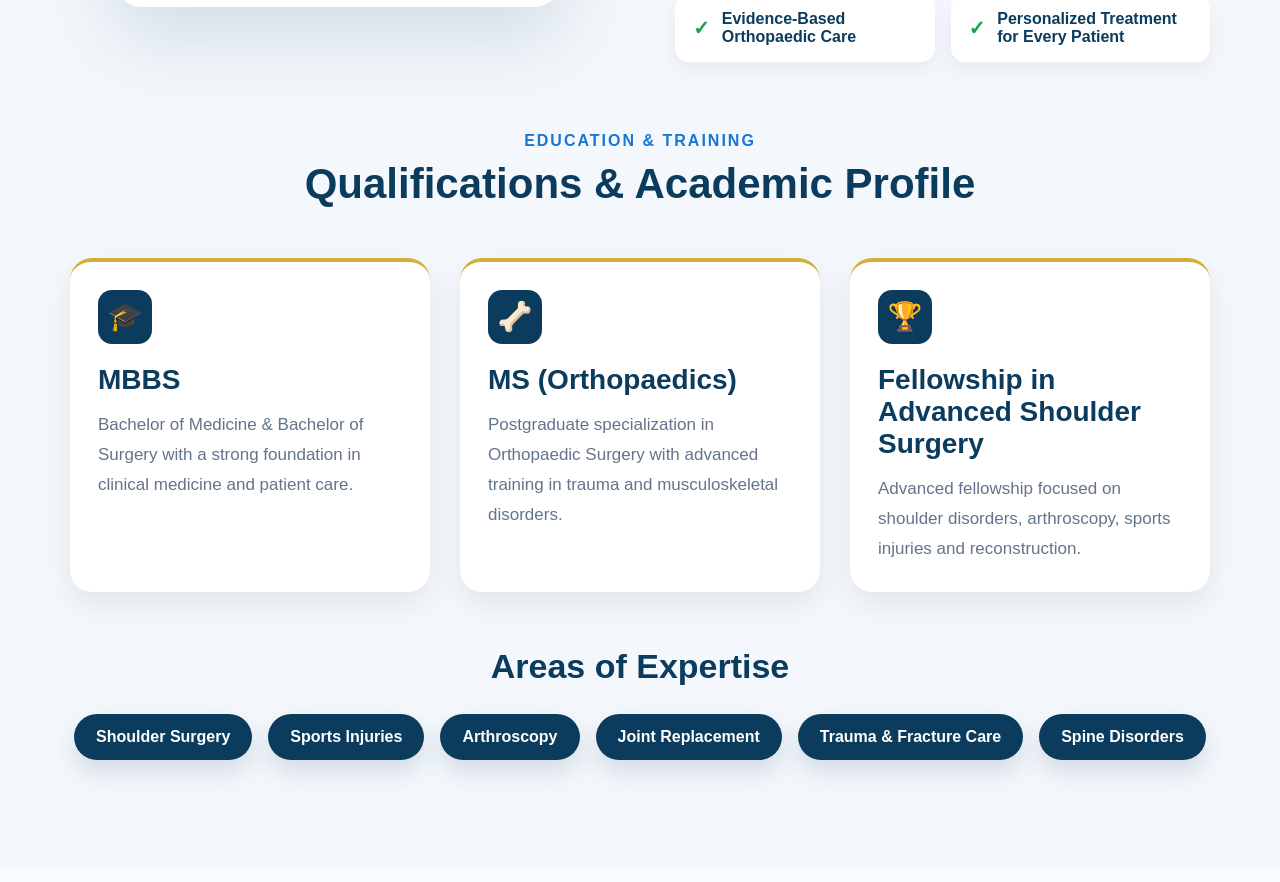
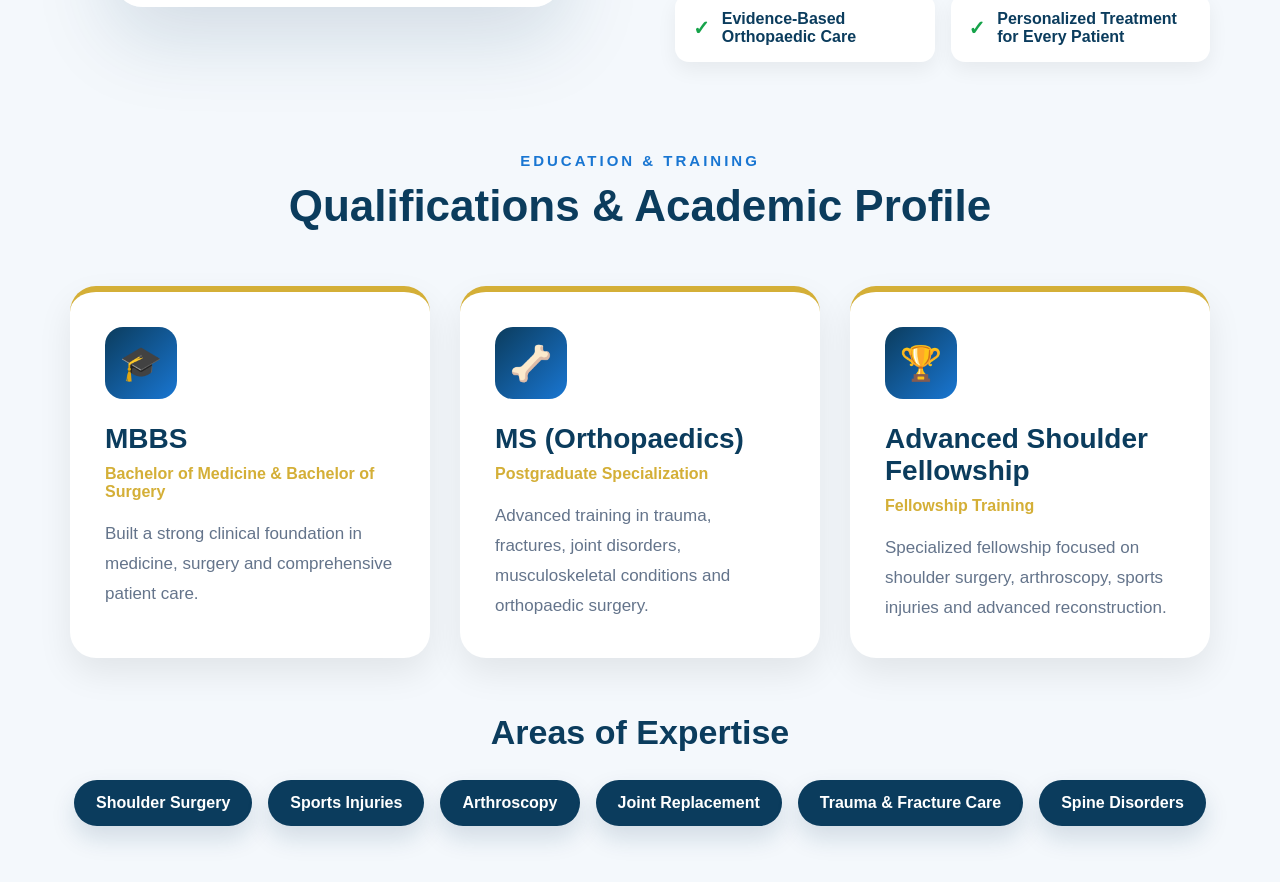
Before and after one commit to drishaanortho/drishaanortho-website, a Next.js app: page / in a window 1280 px wide. Shown: the part 1720-2602 px from the top of the page. Built offline with nearby package versions, Linux system fonts and the light colour scheme.

Commit message:
Update Qualifications.tsx

```diff
--- a/components/about/Qualifications.tsx
+++ b/components/about/Qualifications.tsx
@@ -3,37 +3,37 @@ export default function Qualifications() {
     {
       icon: "🎓",
       title: "MBBS",
+      subtitle: "Bachelor of Medicine & Bachelor of Surgery",
       description:
-        "Bachelor of Medicine & Bachelor of Surgery with a strong foundation in clinical medicine and patient care.",
+        "Built a strong clinical foundation in medicine, surgery and comprehensive patient care.",
     },
     {
       icon: "🦴",
       title: "MS (Orthopaedics)",
+      subtitle: "Postgraduate Specialization",
       description:
-        "Postgraduate specialization in Orthopaedic Surgery with advanced training in trauma and musculoskeletal disorders.",
+        "Advanced training in trauma, fractures, joint disorders, musculoskeletal conditions and orthopaedic surgery.",
     },
     {
       icon: "🏆",
-      title: "Fellowship in Advanced Shoulder Surgery",
+      title: "Advanced Shoulder Fellowship",
+      subtitle: "Fellowship Training",
       description:
-        "Advanced fellowship focused on shoulder disorders, arthroscopy, sports injuries and reconstruction.",
+        "Specialized fellowship focused on shoulder surgery, arthroscopy, sports injuries and advanced reconstruction.",
     },
   ];
 
   return (
-    <section
-      style={{
-        marginTop: "70px",
-      }}
-    >
+    <section style={{ marginTop: "90px" }}>
       <p
         style={{
           textAlign: "center",
           color: "#1976D2",
           fontWeight: 700,
-          letterSpacing: "2px",
+          letterSpacing: "3px",
           textTransform: "uppercase",
-          marginBottom: "10px",
+          marginBottom: "12px",
+          fontSize: "15px",
         }}
       >
         Education & Training
@@ -43,9 +43,9 @@ export default function Qualifications() {
         style={{
           textAlign: "center",
           color: "#0B3C5D",
-          fontSize: "42px",
+          fontSize: "44px",
           fontWeight: 800,
-          marginBottom: "50px",
+          marginBottom: "55px",
         }}
       >
         Qualifications & Academic Profile
@@ -54,7 +54,7 @@ export default function Qualifications() {
       <div
         style={{
           display: "grid",
-          gridTemplateColumns: "repeat(auto-fit,minmax(280px,1fr))",
+          gridTemplateColumns: "repeat(auto-fit,minmax(320px,1fr))",
           gap: "30px",
         }}
       >
@@ -63,23 +63,24 @@ export default function Qualifications() {
             key={item.title}
             style={{
               background: "#fff",
-              borderRadius: "22px",
-              padding: "28px",
-              borderTop: "4px solid #D4AF37",
-              boxShadow: "0 12px 30px rgba(0,0,0,.08)",
+              borderRadius: "26px",
+              padding: "35px",
+              borderTop: "6px solid #D4AF37",
+              boxShadow: "0 15px 35px rgba(0,0,0,.08)",
+              minHeight: "320px",
             }}
           >
             <div
               style={{
-                width: "54px",
-                height: "54px",
-                borderRadius: "14px",
-                background: "#0B3C5D",
+                width: "72px",
+                height: "72px",
+                borderRadius: "18px",
+                background: "linear-gradient(135deg,#0B3C5D,#1976D2)",
                 display: "flex",
+                justifyContent: "center",
                 alignItems: "center",
-                justifyContent: "center",
-                fontSize: "28px",
-                marginBottom: "20px",
+                fontSize: "34px",
+                marginBottom: "24px",
               }}
             >
               {item.icon}
@@ -89,7 +90,7 @@ export default function Qualifications() {
               style={{
                 color: "#0B3C5D",
                 fontSize: "28px",
-                margin: "0 0 14px",
+                marginBottom: "10px",
               }}
             >
               {item.title}
@@ -97,10 +98,20 @@ export default function Qualifications() {
 
             <p
               style={{
+                color: "#D4AF37",
+                fontWeight: 700,
+                marginBottom: "18px",
+                fontSize: "16px",
+              }}
+            >
+              {item.subtitle}
+            </p>
+
+            <p
+              style={{
                 color: "#64748B",
+                lineHeight: "30px",
                 fontSize: "17px",
-                lineHeight: "30px",
-                margin: 0,
               }}
             >
               {item.description}
```
